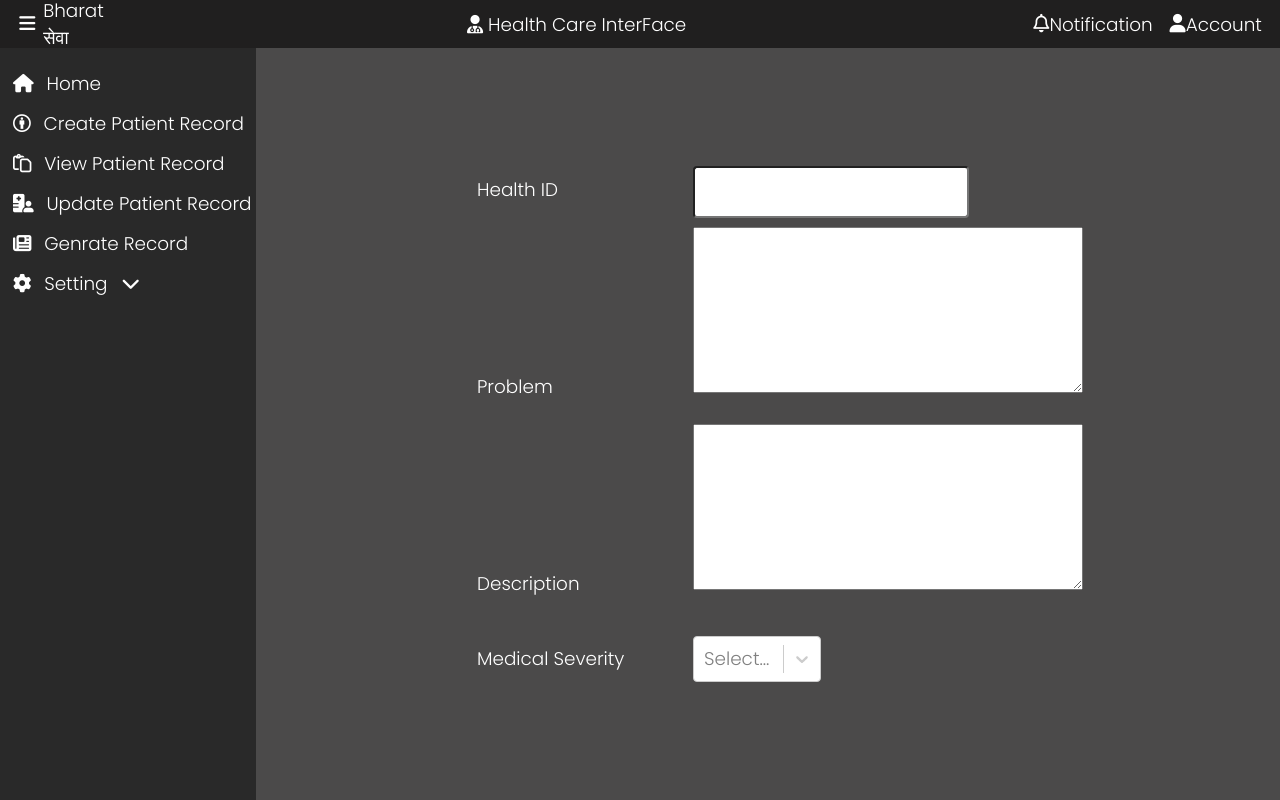
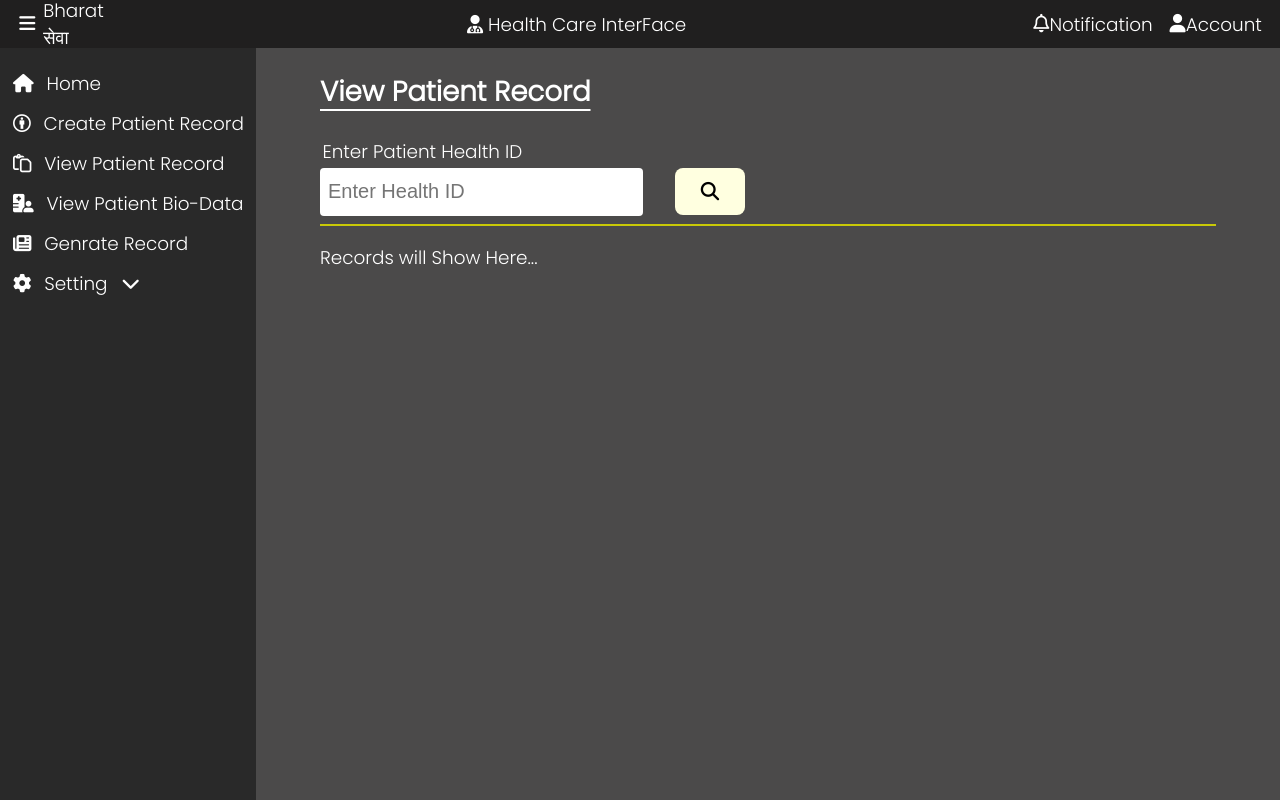
Before and after one commit to CaptainTron/BharatSeva-HealthCare-Interface, a React (Create React App) app: page / in a window 1280 px wide. Built offline with nearby package versions, Linux system fonts and the light colour scheme.

Commit message:
Rectified code and added PRV functionlity

```diff
--- a/src/HIP Interface/Dashboard/LeftSide/LeftSideBar.js
+++ b/src/HIP Interface/Dashboard/LeftSide/LeftSideBar.js
@@ -15,7 +15,7 @@ export default function LefSideBar() {
                 <li><i className="fa-solid fa-house"></i>Home</li>
                 <li><i className="fa-brands fa-creative-commons-by"></i>Create Patient Record</li>
                 <li><i className="fa-regular fa-paste"></i>View Patient Record</li>
-                <li><i className="fa-solid fa-hospital-user"></i>Update Patient Record</li>
+                <li><i className="fa-solid fa-hospital-user"></i>View Patient Bio-Data</li>
                 <li><i className="fa-solid fa-newspaper"></i>Genrate Record</li>
                 <li><i className="fa-solid fa-gear"></i>Setting <i className="fa-solid fa-chevron-down"></i>
 
--- a/src/HIP Interface/Dashboard/RightSide/CreatePatientRecord/Cr_PatientRecord.css
+++ b/src/HIP Interface/Dashboard/RightSide/CreatePatientRecord/Cr_PatientRecord.css
@@ -1,26 +1,43 @@
-.PatientProblemRecord{
+.PatientProblemRecord h2{
+    text-align: center;
+}
+.PatientProblemRecord h2::after{
+    content: '';
+    position: relative;
+    display: block;
+    background-color: yellow;
+    width: 41vw;
+    height: 0.3vh;
+}
+
+.PatientProblemRecord form label:nth-child(n){
+    display: block;
+    font-size: 2.5vh;
+    margin-top: 1vh;
 
 }
 
-.PatientProblemRecord form label:nth-child(n){
-    display: inline-block;
+.PatientProblemRecord form input:nth-child(n){
+    width: 40vw;
+    height: 4vh;
+    padding: 1vh;
+    font-size: 2.5vh;
+    border-radius: 1vh;
+}
 
-    width: 15vw;
-    margin: 3vh;
+.PatientProblemRecord form textarea:nth-child(n){
+    padding: 1vh;
+    width: 40vw;
+    height: 15vh;
+    font-size: 2.5vh;
+    border-radius: 1vh;
+
 }
-.PatientProblemRecord form input{
-    width: 20vw;
-    height: 4vh;
-    border-radius: 0.5vh;
-    padding: 1vh;
+
+.PatientProblemRecord form textarea:focus{
+    outline: none;
 }
-.PatientProblemRecord form textarea:nth-child(n){
-    width: 30vw;
-    margin: 0vh;
-    height: 20vh;
-}
-.SelectPatientProblem{
-    width: 10vw;
-    display: inline-block;
+
+.SelectOptions{
     color: black;
 }
--- a/src/HIP Interface/Dashboard/RightSide/CreatePatientRecord/Cr_PatientRecord.jsx
+++ b/src/HIP Interface/Dashboard/RightSide/CreatePatientRecord/Cr_PatientRecord.jsx
@@ -1,4 +1,4 @@
-import React from "react"
+import React, { useEffect, useState } from "react"
 import "./Cr_PatientRecord.css"
 import Select from 'react-select'
 
@@ -6,29 +6,82 @@ import Select from 'react-select'
 
 export default function CreatePatientRecord() {
 
+    const [PRCreator, SetPRCreator] = useState({
+        health_id: null,
+        p_problem: null,
+        description: null,
+        medical_severity: null,
+        HIP_name: "Vaibhav Hospital"
+    })
+
+    function OnHandleChange(e) {
+        const { name, value } = e.target
+        SetPRCreator(prev => ({
+            ...prev,
+            [name]: value
+        }))
+    }
+
+    function handlechange(selectedOptions) {
+        SetPRCreator(prev => ({
+            ...prev,
+            "medical_severity": selectedOptions.value
+        }))
+    }
+
+    function Putdata(e) {
+        e.preventDefault();
+        console.log(PRCreator)
+        localStorage.setItem("HIPName", "VaibhavYadav")
+        const HIPName = localStorage.getItem("HIPName")
+        console.log(HIPName)
+        fetch(`http://localhost:5000/api/v1/hip/createpatientproblem`, {
+            method: "POST",
+            headers: {
+                'content-type': "application/json",
+                "Authorization": "Bearer eyJhbGciOiJIUzI1NiIsInR5cCI6IkpXVCJ9.eyJ1c2VySUQiOiI2NDUxNjY3YzIyZWFhMGE3MDA3MmZjNDUiLCJuYW1lIjoiVmFpYmhhdiBIT3NwaXRhbCIsImlhdCI6MTY4MzA1NjI1MywiZXhwIjoxNjg1NjQ4MjUzfQ.ieVxas27BBOBkwjAPXA0cGMO-lx7kB-HQEg0t4TYLa0"
+            },
+            body: JSON.stringify(PRCreator)
+        })
+            .then((data) => data.json())
+            .then(res => {
+                console.log(res)
+                if (res.Message) {
+                    alert(res.Message)
+                    return
+                }
+                alert(res.status)
+            })
+    }
+
+    const options = [
+        { value: "High", label: "High" },
+        { value: "Mid", label: "Mid" },
+        { value: "Low", label: "Low" },
+    ]
 
 
-    const options=[
-        { value: "High" , label: "High"},
-        { value: "Mid" , label: "Mid"},
-        { value: "Low" , label: "Low"},
-    ]
+
     return (
         <>
             <div className="PatientProblemRecord">
-                <form>
+                <h2>Create Patient Record</h2>
+                <form onSubmit={Putdata}>
+
                     <label>Health ID</label>
-                    <input type="number" /><br></br>
+                    <input type="number" name="health_id" onChange={OnHandleChange}></input><br></br>
 
-                    <label>Problem</label>
-                    <textarea rows="41" cols="110"></textarea> <br></br>
+                    <label>Issue</label>
+                    <textarea onChange={OnHandleChange} name="p_problem"></textarea><br></br>
 
                     <label>Description</label>
-                    <textarea></textarea><br></br>
-
+                    <textarea onChange={OnHandleChange} name="description"></textarea><br></br>
 
                     <label>Medical Severity</label>
-                    <Select options={options} className="SelectPatientProblem"/><br></br>
+                    <Select className="SelectOptions" options={options} name="medical_severity" onChange={handlechange}></Select>
+
+                    <button type="submit">Create Record</button>
+
                 </form>
             </div>
         </>
--- a/src/HIP Interface/Dashboard/RightSide/RightSide.css
+++ b/src/HIP Interface/Dashboard/RightSide/RightSide.css
@@ -25,3 +25,8 @@
 .ToggleTo100{
     width: 100vw;
 }
+
+.DisplayFlexJustify{
+    display: flex;
+    justify-content: space-around;
+}
--- a/src/HIP Interface/Dashboard/RightSide/RightSide.js
+++ b/src/HIP Interface/Dashboard/RightSide/RightSide.js
@@ -10,11 +10,12 @@ export default function RightSide(){
 
     return(
         <>
-        <div className="RightSideBar DisplayFlexjustifyAlignitem">
+        <div className="RightSideBar DisplayFlexJustify">
 
         {/* <Home/> */}
         {/* <ViewRecord/> */}
-        <CreatePatientRecord/>
+        {/* <CreatePatientRecord/> */}
+        <ViewRecord/>
 
         </div>
         </>
--- a/src/HIP Interface/Dashboard/RightSide/ViewRecord/ViewRecord.css
+++ b/src/HIP Interface/Dashboard/RightSide/ViewRecord/ViewRecord.css
@@ -0,0 +1,98 @@
+.ViewPR{
+    width: 70vw;
+}
+.ViewPR h2:nth-child(1){
+    text-decoration: underline;
+    text-underline-offset: 1vh;
+}
+.ViewPR label{
+    display: block;
+    padding: 0.3vh;
+}
+
+#HID_input{
+    width: 24vw;
+    height: 4vh;
+    padding: 1vh;
+    font-size: 2.5vh;
+    border: none;
+    border-radius: 0.5vh;
+    transition: 0.2s linear;
+}
+#HID_input:is(:hover, :focus){
+    box-shadow: 5px 5px 9px rgb(39, 39, 39);
+    transform: scale(1.02);
+}
+.SearchIcon{
+    display: inline-block;
+    margin-left: 4vh;
+    background-color: lightyellow;
+    padding: 1.3vh 2vw;
+    border-radius: 1vh;
+    cursor: pointer;
+    color: black;
+    /* width: 2vw; */
+}
+.SearchIcon:is(:hover, :focus){
+    box-shadow: 5px 5px 9px rgb(39, 39, 39);
+    transform: scale(1.04);
+}
+.SearchIcon:is(:hover, :focus) >.fa-magnifying-glass{
+    transition: 0.5s linear;
+    rotate: 360deg;
+}
+
+
+
+
+
+
+.ViewPR_inputHID::after{
+    margin: 1vh 0 1vh 0;
+    display: block;
+    content: '';
+    position: relative;
+    background-color: rgb(201, 201, 7);
+    width: 70vw;
+    height: 0.3vh;
+}
+
+
+
+
+
+
+
+.ViewPatient_Re{
+    background-color: gray;
+    padding: 2vh;
+    margin-top: 2vh;
+    width: 70vw;
+    border-radius: 1vh;
+    transition: 0.2s linear;
+    box-shadow:15px 15px 9px rgb(66, 66, 66);
+}
+.ViewPatient_Re:hover{
+    box-shadow:15px 15px 9px rgb(31, 30, 30);
+    transform: scale(1.02);
+    cursor: pointer;
+}
+
+.ViewPatient_Re p{
+    display: inline-block;
+    margin: 1vh;
+}
+
+.ViewPatient_Re p:nth-child(odd) {
+    display: inline-block;
+    padding: 0;
+    margin: 0;
+    /* background-color: gray; */
+    width: 12vw;
+}
+
+.ViewPatient_Re div:nth-child(n) {
+    /* padding: 0;
+    margin: 0; */
+    /* background-color: yellow; */
+}
--- a/src/HIP Interface/Dashboard/RightSide/ViewRecord/ViewRecord.js
+++ b/src/HIP Interface/Dashboard/RightSide/ViewRecord/ViewRecord.js
@@ -1,19 +1,101 @@
+import { useEffect, useState } from "react"
 import "./ViewRecord.css"
 
 
-export default function ViewRecord(){
+export default function ViewRecord() {
 
 
+    const [PatientData, SetPatientData] = useState()
+    const [Is_Fetched, SetIs_Fetched] = useState(false)
+    const [IsShow, SetIsShow] = useState(false)
 
-    return(
+    function GetPatientData(HID) {
+        fetch(`http://localhost:5000/api/v1/hip/patientgetdata/${HID}`, {
+            method: "GET",
+            headers: {
+                'content-type': "application/json",
+                "Authorization": "Bearer eyJhbGciOiJIUzI1NiIsInR5cCI6IkpXVCJ9.eyJ1c2VySUQiOiI2NDUxNjY3YzIyZWFhMGE3MDA3MmZjNDUiLCJuYW1lIjoiVmFpYmhhdiBIT3NwaXRhbCIsImlhdCI6MTY4MzA1NjI1MywiZXhwIjoxNjg1NjQ4MjUzfQ.ieVxas27BBOBkwjAPXA0cGMO-lx7kB-HQEg0t4TYLa0"
+            }
+        })
+            .then((res) => res.json())
+            .then((data) => {
+                SetPatientData(data)
+            })
+            .finally(() => {
+                SetIs_Fetched(true)
+                console.log(PatientData)
+            })
+
+    }
+
+    useEffect(() => {
+        // GetPatientData()
+    }, [])
+
+    let Patient_data
+    if ((PatientData)) {
+        if (PatientData.details) {
+            Patient_data = PatientData.details.map((data) => (
+                <div className="ViewPatient_Re">
+                    <div><p>Issue:</p><p>{data.p_problem}</p></div>
+                    <div><p>Description:</p><p>{data.description}</p></div>
+                    <div><p>Date:</p><p>{data.Created_At}</p></div>
+                    <div><p>Medical Severity:</p><p>{data.medical_severity}</p></div>
+                </div>
+            ))
+        }
+    }
+
+    let GetDetaDetails = (<p>Records will Show Here...</p>)
+
+    function CallVR(e){
+        if(e.which == 13){
+            GetData()
+        }
+    }
+
+
+    function GetData() {
+        SetPatientData(null)
+        SetIs_Fetched(false)
+        if ((document.getElementById("HID_input").value) && ((document.getElementById("HID_input").value).toString().length) === 10) {
+            GetPatientData(document.getElementById("HID_input").value)
+            SetIsShow(true)
+            return;
+        }
+        SetIsShow(false)
+        alert("Enter Correct Health ID To Fetch")
+    }
+
+
+    return (
         <>
-        <div className="ViewRecordofPatient">
+            <div className="ViewPR">
+                <h2>View Patient Record</h2>
 
-            <div className="RecordContainer">
-                <h1>Patient Record</h1>
+                <div className="ViewPR_inputHID">
+                    <label>Enter Patient Health ID</label>
+                    <input id="HID_input" type="number" name="HID" placeholder="Enter Health ID" onKeyUp={CallVR}/>
+                    <div className="SearchIcon" onClick={GetData}><i className="fa-solid fa-magnifying-glass"></i></div>
+
+                </div>
+
+
+                {IsShow ?
+                    (Is_Fetched ?
+                        (
+                            <div className="ViewRecordofPatient">
+                               <p>
+                                   { PatientData.details[0] ? (<p>Last Updated : {PatientData.details[0].Created_At}</p>)  :(<p style={{color: "yellow"}}>No One Found With Given Health ID</p>)}
+                                   </p>
+
+                                {Patient_data}
+                            </div>
+                        ) : <h3>Loading...</h3>)
+                    : <p>{GetDetaDetails}</p>
+                }
+
             </div>
-
-        </div>
         </>
     )
 }
```
